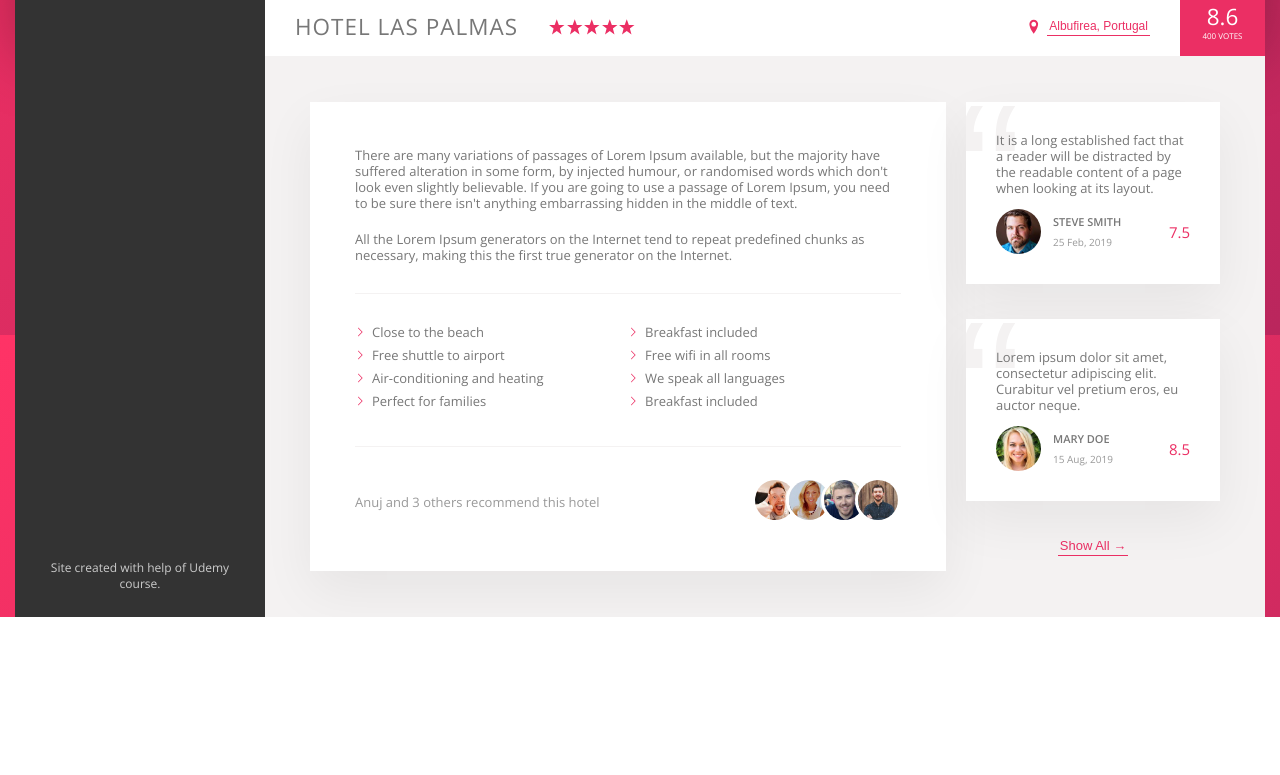
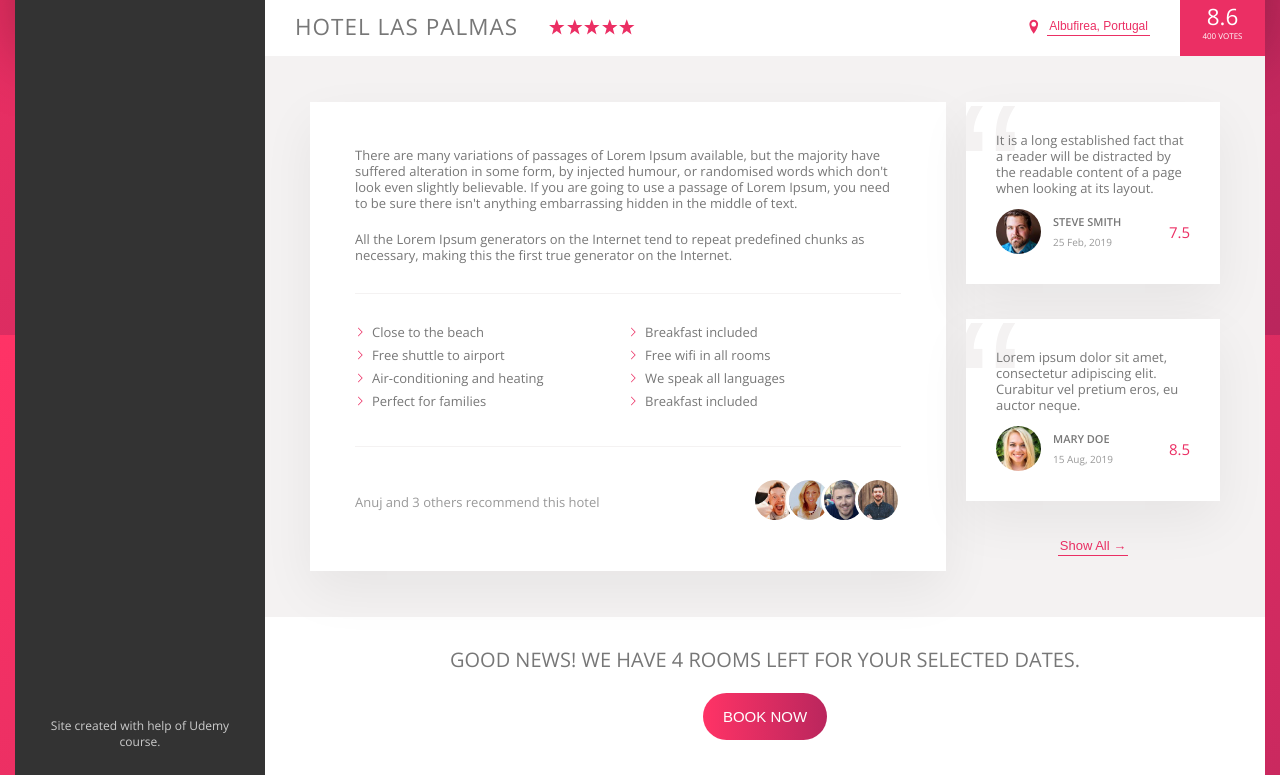
Before and after one commit to swapnil2993/learn-css, a website: page trillo/index.html in a window 1280 px wide. Shown: the part 485-1260 px from the top of the page. Before the commit the page ends 1102 px from the top, so only its background shows below. Drawn offline with nearby package versions, Linux system fonts and the light colour scheme.

Commit message:
Added cta.

```diff
--- a/trillo/index.html
+++ b/trillo/index.html
@@ -177,7 +177,15 @@
 
                         <button class="btn-inline">Show All &rarr;</button>
                     </div>
-                </div>
+								</div>
+								<div class="cta">
+										<h2 class="cta__book-now">
+												Good news! We have 4 rooms left for your selected dates.
+										</h2>
+										<button class="btn">
+												<span class="btn__visible">Book now</span>
+										</button>
+								</div>
             </main>
         </div>
     </div>
--- a/trillo/sass/_components.scss
+++ b/trillo/sass/_components.scss
@@ -328,14 +328,6 @@
   }
 }
 
-.user-reviews {
-  flex: 1;
-  font-size: 1.3rem;
-  display: flex;
-  align-items: center;
-  flex-direction: column;
-}
-
 .review{
   background-color: #fff;
   padding: 3rem;
@@ -394,3 +386,37 @@
     font-family: sans-serif;
   }
 }
+
+.cta {
+  padding: 3.5rem 0;
+  text-align: center;
+
+  &__book-now {
+      font-size: 2rem;
+      font-weight: 300;
+      text-transform: uppercase;
+      margin-bottom: 2.5rem;
+  }
+}
+
+.btn {
+  font-size: 1.5rem;
+  font-weight: 300;
+  text-transform: uppercase;
+  border-radius: 100px;
+  border: none;
+  background-image: linear-gradient(to right, $color-primary-light, $color-primary-dark);
+  color: #fff;
+  position: relative;
+  overflow: hidden;
+  cursor: pointer;
+  padding: 1.5rem 2rem;
+  transition: all .2s;
+
+  &:hover {
+      background-image: linear-gradient(to right, $color-primary-light, $color-primary-dark);
+  }
+  &:focus {
+      outline: none;
+  }
+}
--- a/trillo/sass/layouts/_hotel-view.scss
+++ b/trillo/sass/layouts/_hotel-view.scss
@@ -20,3 +20,11 @@
   padding: 4.5rem;
   box-shadow:0 2rem 5rem rgba(0,0,0, 0.06);
 }
+
+.user-reviews {
+  flex: 1;
+  font-size: 1.3rem;
+  display: flex;
+  align-items: center;
+  flex-direction: column;
+}
```
Also changed, not shown: trillo/css/style.css.
